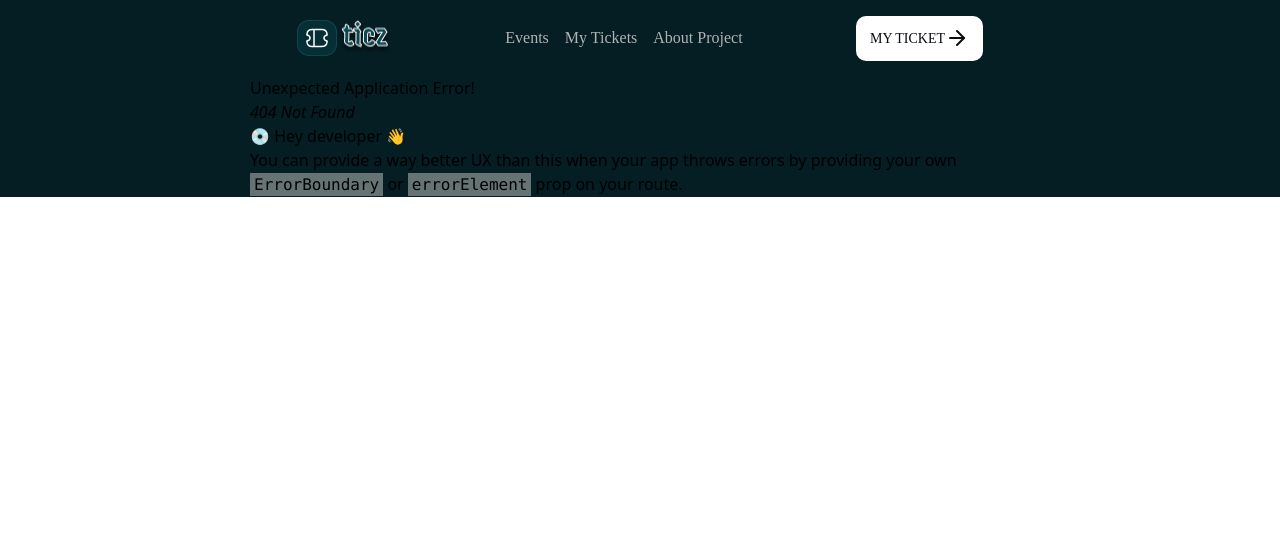
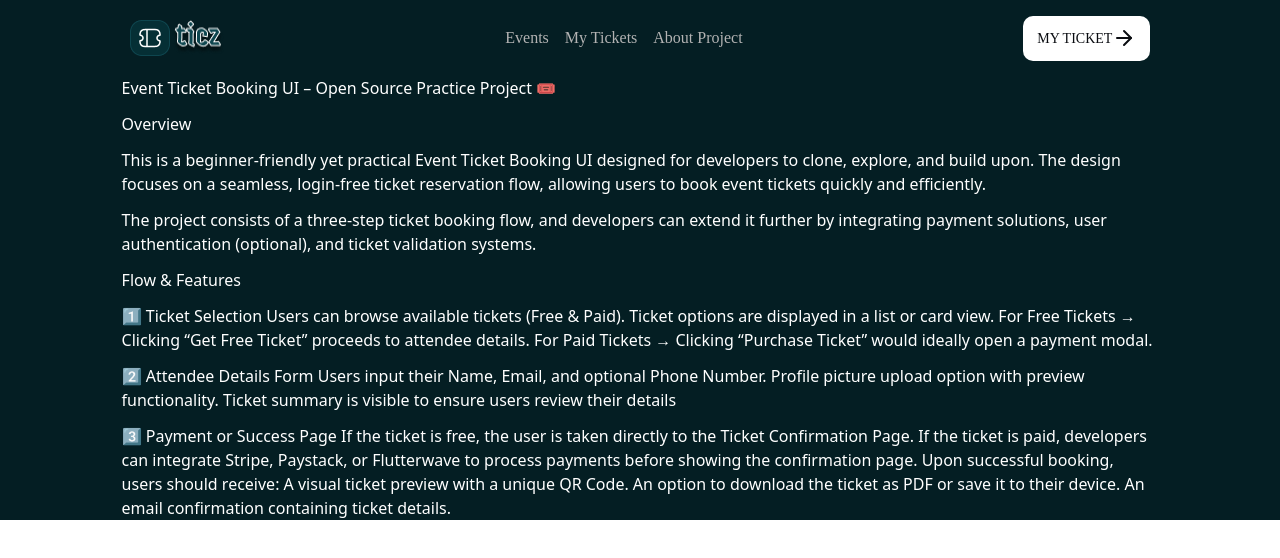
Before and after one commit to Jeffreyai7/hngx-stage2-conference-ticket, a React (Vite) app: page /contact in a window 1280 px wide. Before the commit this address had no page. Shown: the top 558 px of the page. Built offline with nearby package versions, Linux system fonts and the light colour scheme; a web font is replaced by a local one.

Commit message:
refactor router

```diff
--- a/src/App.tsx
+++ b/src/App.tsx
@@ -1,17 +1,24 @@
-import { RouterProvider } from "react-router-dom";
-import './App.css'
-import NavBar from './components/NavBar'
-import { router } from "./services/routes";
+import { BrowserRouter as Router, Routes, Route } from "react-router-dom";
+import "./App.css";
+import NavBar from "./components/NavBar";
+import MultiPartForm from "./pages/MultiPartForm";
+import MyTickets from "./pages/MyTickets";
+import AboutProject from "./pages/AboutProject";
 function App() {
-
   return (
-    <main className='bg-(--primaryColor)'>
-      <section className=' max-w-[780px] mx-auto'>
-      <NavBar/>
-      <RouterProvider router={router} />
-      </section>
+    <main className="bg-(--primaryColor)">
+      <div className="w-[90%] max-w-1024 mx-auto ">
+        <Router>
+          <NavBar />
+          <Routes>
+            <Route path="/" element={<MultiPartForm />} />
+            <Route path="/mytickets" element={<MyTickets />} />
+            <Route path="/contact" element={<AboutProject />} />
+          </Routes>
+        </Router>
+      </div>
     </main>
-  )
+  );
 }
 
-export default App
+export default App;
--- a/src/components/NavBar.tsx
+++ b/src/components/NavBar.tsx
@@ -1,23 +1,37 @@
-import Button from "./Button"
+import { Link, useLocation } from "react-router-dom";
+import links from "../services/constants";
+import Button from "./Button";
 import { ArrowRight } from "lucide-react";
 
 const NavBar = () => {
+  const location = useLocation();
   return (
     <nav className="flex justify-between items-center bg-(--primaryColor) h-[68px] md:h-[76px] px-2 w-[90%] mx-auto sticky top-0 z-30">
       <div className="flex">
-            <img src="/images/thumb.png" alt="logo"/>
+        <img src="/images/thumb.png" alt="logo" />
         <img src="/images/ticz.png" alt="ticz" />
       </div>
       <div className="hidden md:flex justify-between items-center gap-4 text-[#B3B3B3] jeju-text transition-all ">
-            <span className="hover:text-white cursor-pointer">Events</span>
-            <span className="hover:text-white cursor-pointer">My Tickets</span>
-            <span className="hover:text-white cursor-pointer">About Project</span>
+        {links.map((link, index) => {
+          return (
+            <span
+              key={index}
+              className={`hover:text-white cursor-pointer ${
+                location.pathname === link.path && "text-white"
+              } `}
+            >
+              <Link to={link.path}>{link.name}</Link>
+            </span>
+          );
+        })}
       </div>
       <div>
-            <Button className="bg-white text-[14px] flex items-center px-[1em] py-[0.75em] rounded-[10px] text-[#0A0C11] jeju-text hover:bg-(--secondaryColor) hover:text-white cursor-pointer transition-colors">MY TICKET <ArrowRight size={24}/></Button>
+        <Button className="bg-white text-[14px] flex items-center px-[1em] py-[0.75em] rounded-[10px] text-[#0A0C11] jeju-text hover:bg-(--secondaryColor) hover:text-white cursor-pointer transition-colors">
+          MY TICKET <ArrowRight size={24} />
+        </Button>
       </div>
     </nav>
-  )
-}
+  );
+};
 
-export default NavBar
+export default NavBar;
--- a/src/pages/AboutProject.tsx
+++ b/src/pages/AboutProject.tsx
@@ -1,9 +1,43 @@
-import React from 'react'
-
 const AboutProject = () => {
   return (
-    <div>AboutProject</div>
-  )
-}
+    <section className="w-[90%] flex flex-col gap-3 h-full mx-auto bg-(--primaryColor) text-white">
+      <p>Event Ticket Booking UI – Open Source Practice Project 🎟️</p>
+      <p>Overview</p>
+      <p>
+        This is a beginner-friendly yet practical Event Ticket Booking UI
+        designed for developers to clone, explore, and build upon. The design
+        focuses on a seamless, login-free ticket reservation flow, allowing
+        users to book event tickets quickly and efficiently.
+      </p>
+      <p>
+        The project consists of a three-step ticket booking flow, and developers
+        can extend it further by integrating payment solutions, user
+        authentication (optional), and ticket validation systems.
+      </p>
+      <p>Flow & Features</p>
+      <p>
+        1️⃣ Ticket Selection Users can browse available tickets (Free & Paid).
+        Ticket options are displayed in a list or card view. For Free Tickets →
+        Clicking “Get Free Ticket” proceeds to attendee details. For Paid
+        Tickets → Clicking “Purchase Ticket” would ideally open a payment modal.
+      </p>
+      <p>
+        2️⃣ Attendee Details Form Users input their Name, Email, and optional
+        Phone Number. Profile picture upload option with preview functionality.
+        Ticket summary is visible to ensure users review their details
+      </p>
 
-export default AboutProject
+      <p>
+        3️⃣ Payment or Success Page If the ticket is free, the user is taken
+        directly to the Ticket Confirmation Page. If the ticket is paid,
+        developers can integrate Stripe, Paystack, or Flutterwave to process
+        payments before showing the confirmation page. Upon successful booking,
+        users should receive: A visual ticket preview with a unique QR Code. An
+        option to download the ticket as PDF or save it to their device. An
+        email confirmation containing ticket details.
+      </p>
+    </section>
+  );
+};
+
+export default AboutProject;
--- a/src/pages/MultiPartForm.tsx
+++ b/src/pages/MultiPartForm.tsx
@@ -1,29 +1,29 @@
-import { useEffect, useState } from 'react';
+import { useEffect, useState } from "react";
 import { useForm } from "react-hook-form";
 import { zodResolver } from "@hookform/resolvers/zod";
 import { motion } from "framer-motion";
-import AttendeeDetails from '../components/AttendeeDetails'
-import TicketReady from '../components/TicketReady'
-import TicketSelection from '../components/TicketSelection'
-import {schema, FormData} from "../../lib/validation"
+import AttendeeDetails from "../components/AttendeeDetails";
+import TicketReady from "../components/TicketReady";
+import TicketSelection from "../components/TicketSelection";
+import { schema, FormData } from "../../lib/validation";
 
 const MultiPartForm = () => {
   const [imageUrl, setImageUrl] = useState<string>("/placeholder-image.png"); // Set custom placeholder
 
   const [step, setStep] = useState<number>(1);
   const [formData, setFormData] = useState<FormData>(() => {
-    return JSON.parse(localStorage.getItem("formData") || '{}') as FormData;
+    return JSON.parse(localStorage.getItem("formData") || "{}") as FormData;
   });
 
   const nextStep = () => setStep(step + 1);
-  const prevStep = () => setStep(step - 1)
+  const prevStep = () => setStep(step - 1);
 
   const {
     register,
     handleSubmit,
     formState: { errors },
     setValue,
-      watch
+    watch,
   } = useForm({
     resolver: zodResolver(schema),
     defaultValues: formData,
@@ -43,7 +43,6 @@ const MultiPartForm = () => {
     setStep(3);
   };
 
-
   return (
     <motion.div
       initial={{ opacity: 0, x: 100 }}
@@ -51,13 +50,34 @@ const MultiPartForm = () => {
       exit={{ opacity: 0, x: -100 }}
     >
       <form onSubmit={handleSubmit(onSubmit)}>
-      {step === 1 && <TicketSelection register={register} errors={errors} nextStep={nextStep} setValue={setValue} />}
-      {step === 2 && <AttendeeDetails register={register} errors={errors} prevStep={prevStep} nextStep={nextStep} imageUrl={imageUrl} setImageUrl={setImageUrl} />}
-      {step === 3 && <TicketReady formData={formData} imageUrl={imageUrl} nextStep={nextStep}  />}
-      {/* {<TicketReady formData={formData} imageUrl={imageUrl} />} */}
+        {step === 1 && (
+          <TicketSelection
+            register={register}
+            errors={errors}
+            nextStep={nextStep}
+            setValue={setValue}
+          />
+        )}
+        {step === 2 && (
+          <AttendeeDetails
+            register={register}
+            errors={errors}
+            prevStep={prevStep}
+            nextStep={nextStep}
+            imageUrl={imageUrl}
+            setImageUrl={setImageUrl}
+          />
+        )}
+        {step === 3 && (
+          <TicketReady
+            formData={formData}
+            imageUrl={imageUrl}
+            nextStep={nextStep}
+          />
+        )}
       </form>
     </motion.div>
-  )
-}
+  );
+};
 
-export default MultiPartForm
+export default MultiPartForm;
--- /dev/null
+++ b/src/pages/MyTickets.tsx
@@ -0,0 +1,8 @@
+
+const MyTickets = () => {
+  return (
+    <div>MyTickets</div>
+  )
+}
+
+export default MyTickets
--- /dev/null
+++ b/src/services/constants.ts
@@ -0,0 +1,9 @@
+
+ const links = [
+ {id: 1, name: "Events", path: "/"},
+ {id: 2, name: "My Tickets", path: "/mytickets"},
+ {id: 3,name: "About Project", path: "/about-project"}
+]
+
+
+export default links;
```
Also changed, not shown: src/components/AttendeeDetails.tsx (+61 -23 lines), src/components/TicketReady.tsx (+57 -28 lines), src/services/routes.tsx (deleted, +0 -16 lines). Lines whose indentation alone changed are shown as unchanged.
